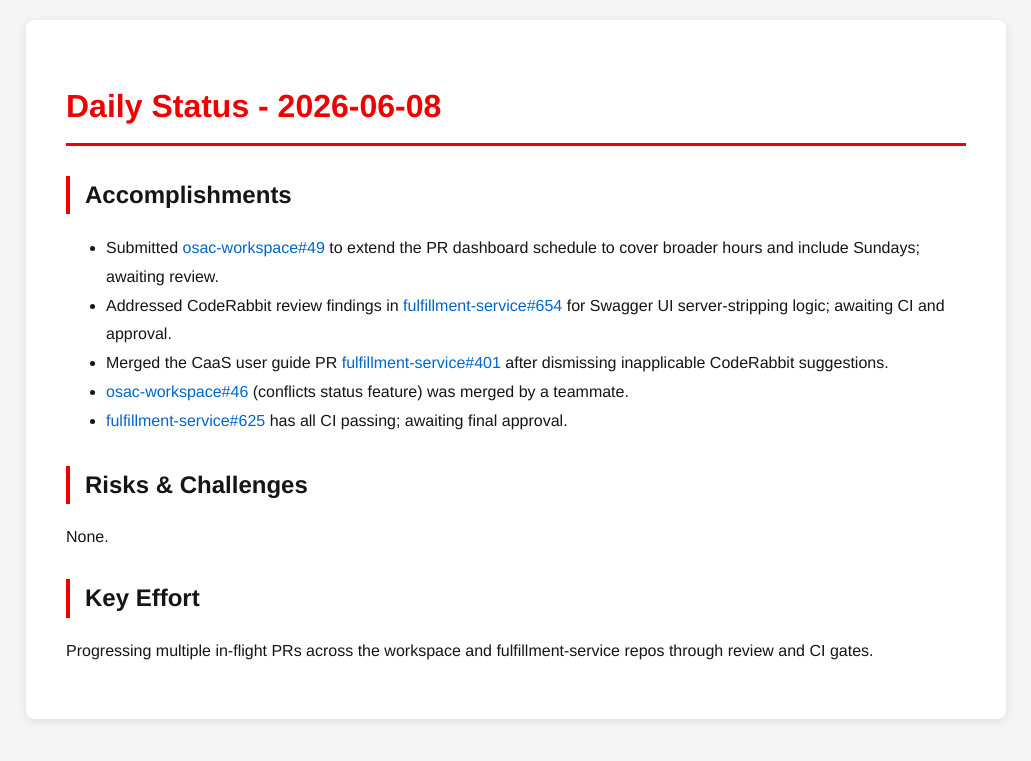
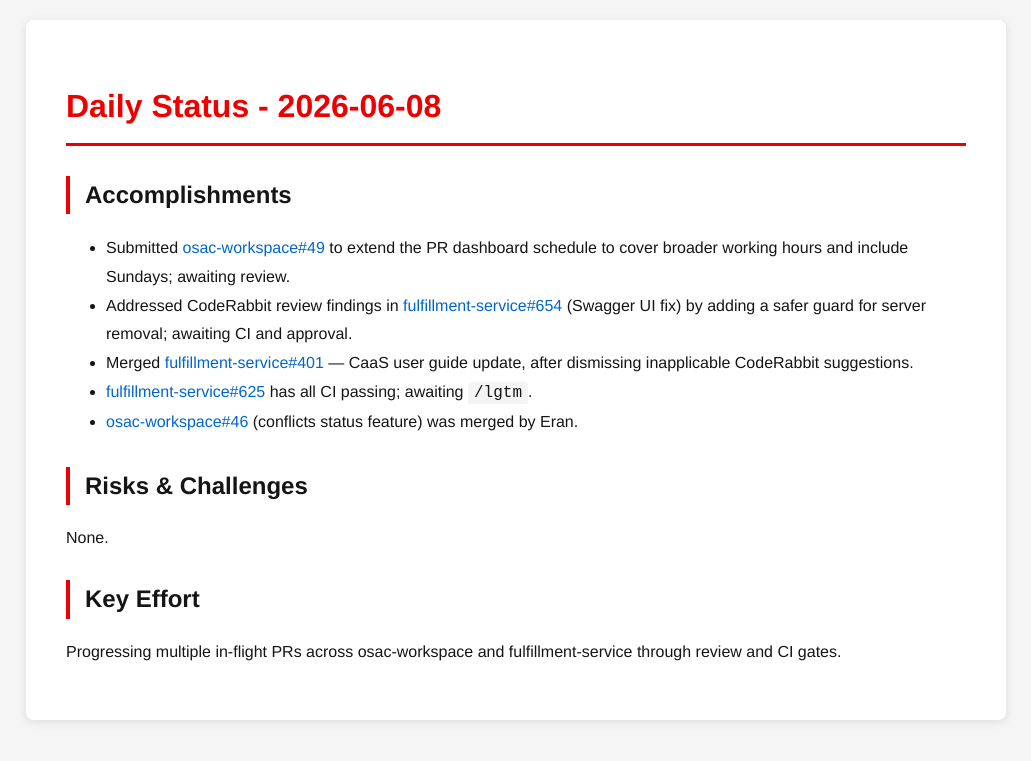
Before and after one commit to tzvatot/daily-status, a Jekyll site: the page built from 2026-06-08.md, in a window 1280 px wide. Shown: the top 761 px of the page, without its empty margins (124-1155 px from the left). Built offline with Jekyll 4.4.1, drawn with Linux system fonts in a browser that asks for light colours.

Commit message:
Daily status update - 2026-06-08

```diff
--- a/2026-06-08.md
+++ b/2026-06-08.md
@@ -7,14 +7,14 @@
 # Daily Status - 2026-06-08
 
 ## Accomplishments
-- Submitted [osac-workspace#49](https://github.com/osac-project/osac-workspace/pull/49) to extend the PR dashboard schedule to cover broader hours and include Sundays; awaiting review.
-- Addressed CodeRabbit review findings in [fulfillment-service#654](https://github.com/osac-project/fulfillment-service/pull/654) for Swagger UI server-stripping logic; awaiting CI and approval.
-- Merged the CaaS user guide PR [fulfillment-service#401](https://github.com/osac-project/fulfillment-service/pull/401) after dismissing inapplicable CodeRabbit suggestions.
-- [osac-workspace#46](https://github.com/osac-project/osac-workspace/pull/46) (conflicts status feature) was merged by a teammate.
-- [fulfillment-service#625](https://github.com/osac-project/fulfillment-service/pull/625) has all CI passing; awaiting final approval.
+- Submitted [osac-workspace#49](https://github.com/osac-project/osac-workspace/pull/49) to extend the PR dashboard schedule to cover broader working hours and include Sundays; awaiting review.
+- Addressed CodeRabbit review findings in [fulfillment-service#654](https://github.com/osac-project/fulfillment-service/pull/654) (Swagger UI fix) by adding a safer guard for server removal; awaiting CI and approval.
+- Merged [fulfillment-service#401](https://github.com/osac-project/fulfillment-service/pull/401) — CaaS user guide update, after dismissing inapplicable CodeRabbit suggestions.
+- [fulfillment-service#625](https://github.com/osac-project/fulfillment-service/pull/625) has all CI passing; awaiting `/lgtm`.
+- [osac-workspace#46](https://github.com/osac-project/osac-workspace/pull/46) (conflicts status feature) was merged by Eran.
 
 ## Risks & Challenges
 None.
 
 ## Key Effort
-Progressing multiple in-flight PRs across the workspace and fulfillment-service repos through review and CI gates.
+Progressing multiple in-flight PRs across osac-workspace and fulfillment-service through review and CI gates.
```
